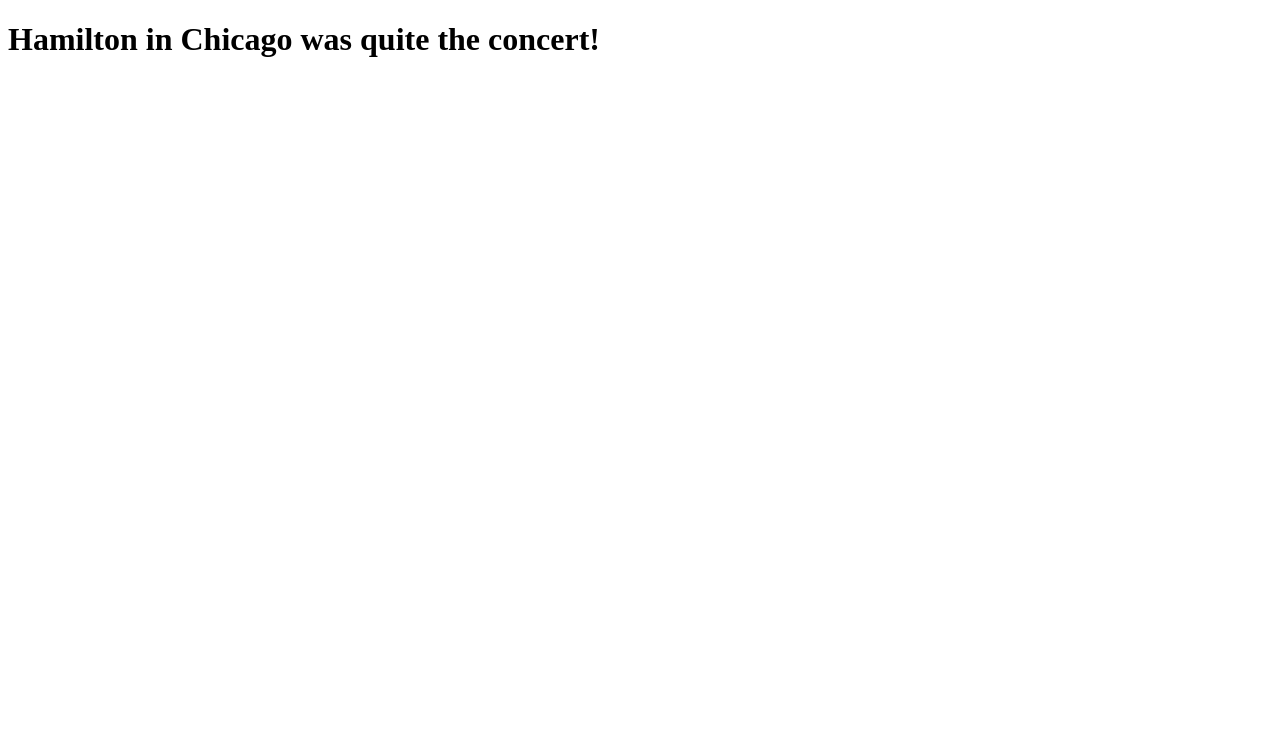
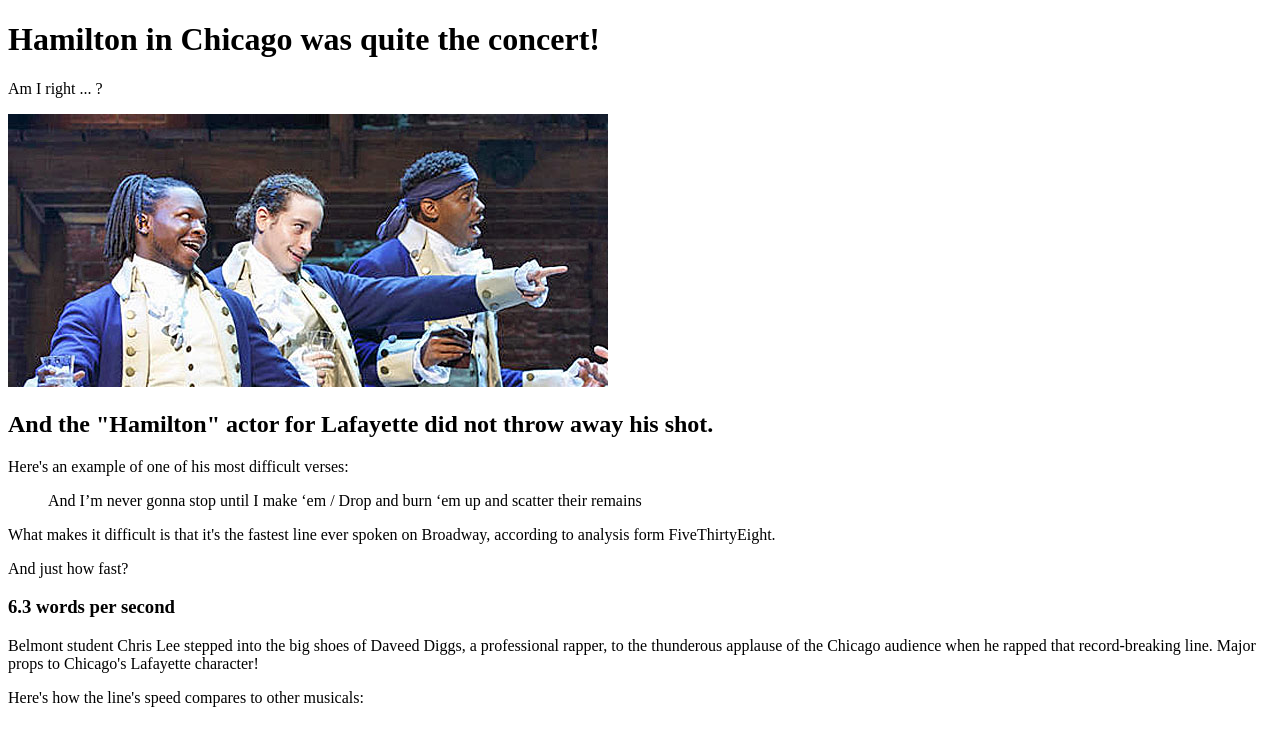
Before and after one commit to JackHowa/hamil-chi, a plain HTML site: page index.html in a window 1280 px wide. Drawn offline with Linux system fonts and the light colour scheme.

Commit message:
Add a subsection about chicago's lafayette actor chris lee

```diff
--- a/index.html
+++ b/index.html
@@ -6,5 +6,21 @@
 <body>
 <h1>Hamilton in Chicago was quite the concert!</h1>
 
+<p>Am I right ... ?</p>
+<img src="lafayette-co.jpg">
+
+<h2>And the "Hamilton" actor for Lafayette did not throw away his shot.</h2>
+
+<p>Here's an example of one of his most difficult verses:</p>
+<blockquote>And I’m never gonna stop until I make ‘em
+/ Drop and burn ‘em up and scatter their remains</blockquote>
+
+<p>What makes it difficult is that it's the fastest line ever spoken on Broadway, according to analysis form FiveThirtyEight.</p>
+<p>And just how fast?</p>
+<h3>6.3 words per second</h3>
+<p>Belmont student Chris Lee stepped into the big shoes of Daveed Diggs, a professional rapper, to the thunderous applause of the Chicago audience when he rapped that record-breaking line. Major props to Chicago's Lafayette character!</p>
+<p>Here's how the line's speed compares to other musicals:</p>
+
+
 </body>
 </html>
```
